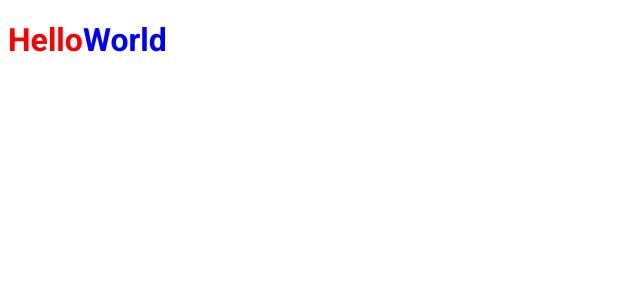
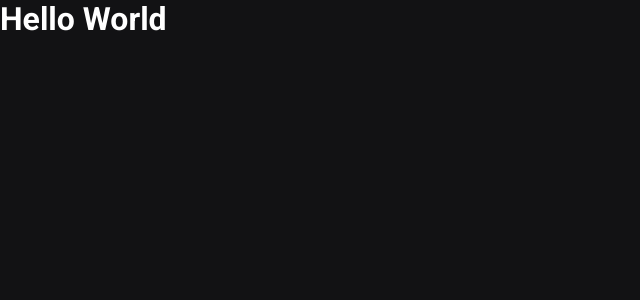
Before and after one commit to hakuunabatata/ignews, a Next.js app: page / in a window 1280 px wide. Shown: the top 300 px of the page, without its empty margins (0-640 px from the left). Built offline with nearby package versions, Linux system fonts and the light colour scheme.

Commit message:
add global styles

```diff
--- a/src/pages/_app.tsx
+++ b/src/pages/_app.tsx
@@ -1,7 +1,17 @@
 import { AppProps } from "next/app";
+import Head from "next/head";
+
+import "../styles/global.scss";
 
 function MyApp({ Component, pageProps }: AppProps) {
-  return <Component {...pageProps} />;
+  return (
+    <>
+      <Head>
+        <title>ig.news</title>
+      </Head>
+      <Component {...pageProps} />
+    </>
+  );
 }
 
 export default MyApp;
--- a/src/pages/_document.tsx
+++ b/src/pages/_document.tsx
@@ -5,7 +5,6 @@
     return (
       <Html lang="en">
         <Head>
-          <title>ig.news</title>
           <link rel="preconnect" href="https://fonts.googleapis.com" />
           <link rel="preconnect" href="https://fonts.gstatic.com" />
           <link
--- a/src/pages/index.tsx
+++ b/src/pages/index.tsx
@@ -1,10 +1,7 @@
-import styled from "../styles/home.module.scss";
-
 export default function Home() {
   return (
-    <h1 className={styled.title}>
-      Hello
-      <span>World</span>
+    <h1>
+      Hello <span>World</span>
     </h1>
   );
 }
--- /dev/null
+++ b/src/styles/global.scss
@@ -0,0 +1,37 @@
+* {
+  margin: 0;
+  padding: 0;
+  box-sizing: border-box;
+}
+
+:root {
+  --white: #ffffff;
+  --gray-100: #e1e1e6;
+  --gray-300: #a8a8b3;
+  --gray-900: #121214;
+
+  --cyan-500: #61bafb;
+  --yellow-500: #eba417;
+}
+
+body {
+  background: var(--gray-900);
+  color: var(--white);
+}
+
+body,
+input,
+textarea,
+select,
+button {
+  font: 400 1rem "Roboto", sans-serif;
+}
+
+button {
+  cursor: pointer;
+}
+
+a {
+  color: inherit;
+  text-decoration: none;
+}
--- a/src/styles/home.module.scss
+++ /dev/null
@@ -1,7 +0,0 @@
-.title {
-  color: red;
-  font-family: Roboto;
-  span {
-    color: blue;
-  }
-}
```
